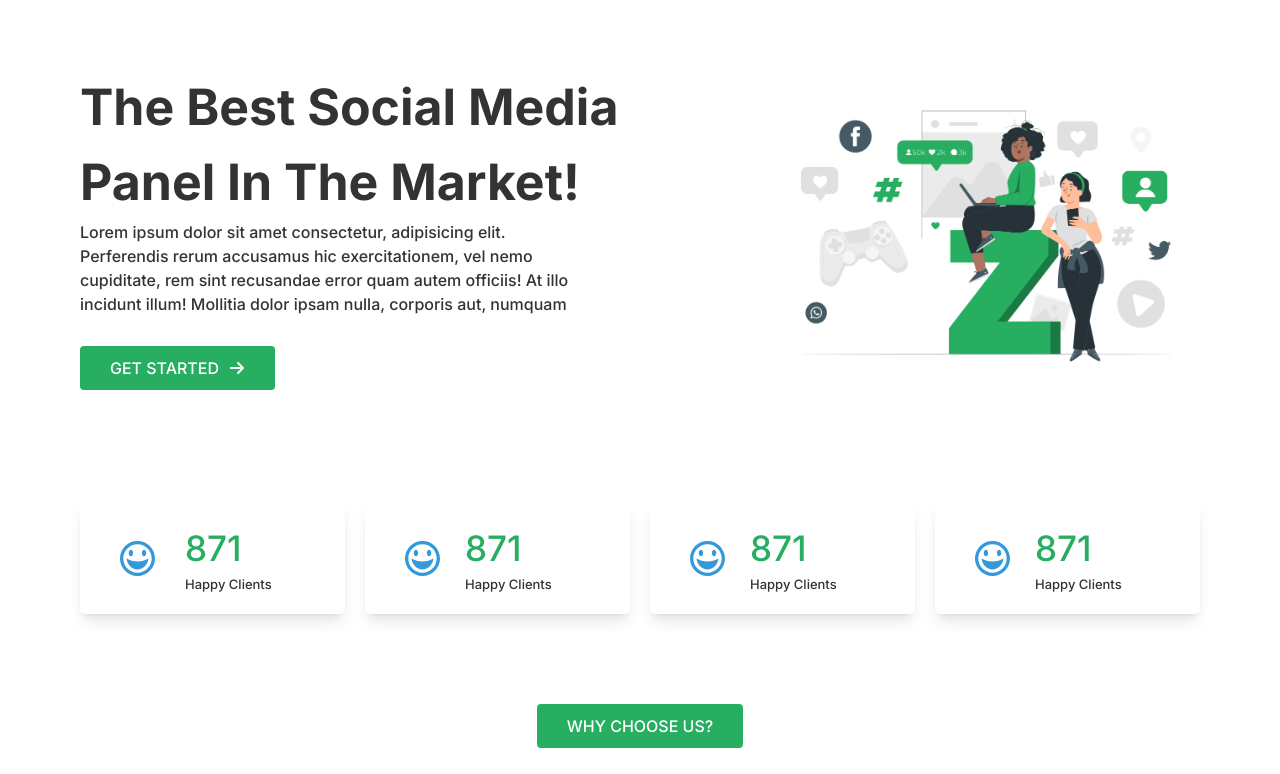
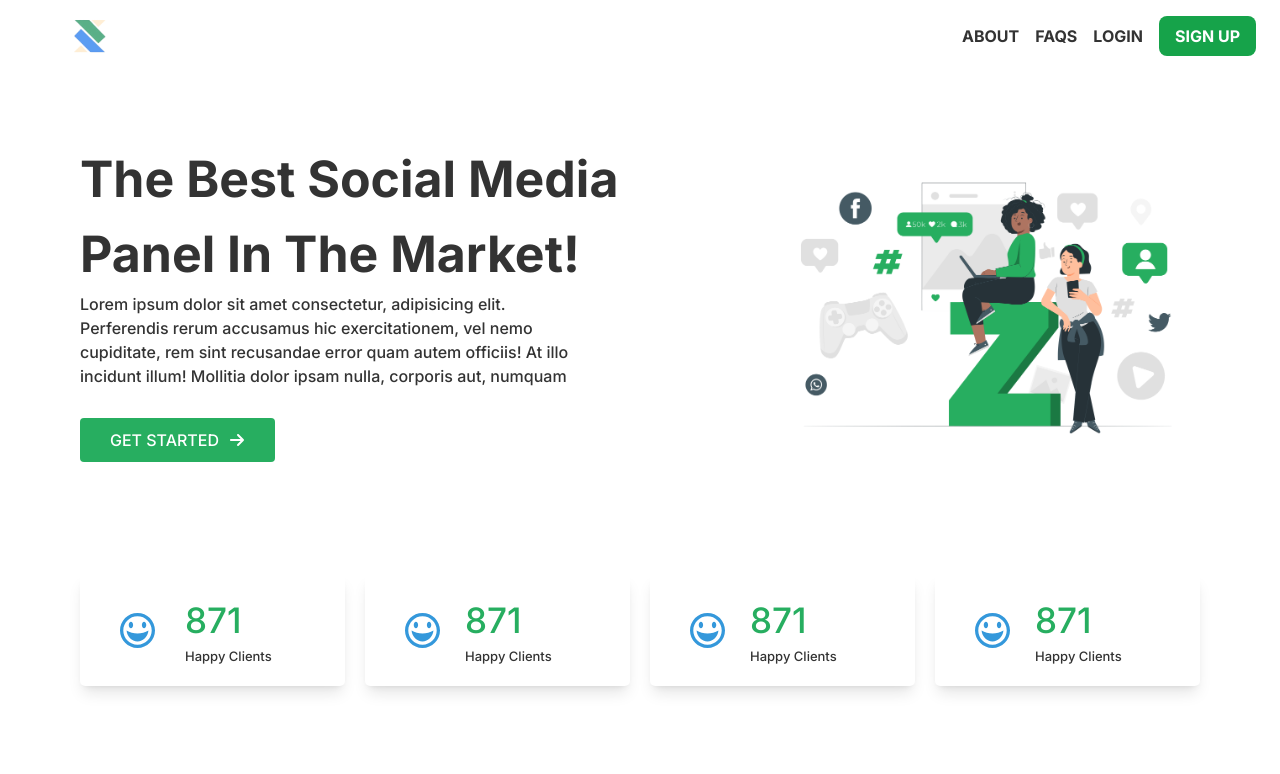
Before and after one commit to Derrick99234/famsup, a React (Create React App) app: page / in a window 1280 px wide. Shown: the top 774 px of the page. Built offline with nearby package versions, Linux system fonts and the light colour scheme.

Commit message:
moved the Navbar to home page

```diff
--- a/src/pages/Dashboard/NavBar.jsx
+++ b/src/pages/Dashboard/NavBar.jsx
@@ -11,17 +11,17 @@ const NavBar = () => {
 
   return (
     <>
-      <nav className=" bg-green-600 p-2">
+      <nav className="bg-white  p-2">
         <div className="container mx-auto px-4 py-2 flex justify-between items-center">
           <div className="flex items-center">
             <img src={Frame} alt="Logo" className="h-10 ml-12 cursor-pointer" />
           </div>
           <div className="hidden md:flex space-x-4 items-center">
             <a
-              href="#home"
-              className=" font-[700] text-myblack hover:text-blue-500"
+              href="#ourService"
+              className="text-myblack font-[700] hover:text-blue-500"
             >
-              BLOG
+              ABOUT
             </a>
             <a
               href="#about"
@@ -29,12 +29,7 @@ const NavBar = () => {
             >
               FAQS
             </a>
-            <a
-              href="#ourService"
-              className="text-myblack font-[700] hover:text-blue-500"
-            >
-              API
-            </a>
+
             <a
               href="/signin"
               className="text-myblack font-[700] hover:text-blue-500"
@@ -43,7 +38,7 @@ const NavBar = () => {
             </a>
             <a
               href="/signup"
-              className="bg-blue-600 text-white font-[700] hover:bg-yellow-600 px-4 py-2 rounded-lg"
+              className="bg-green-600 text-white font-[700] hover:bg-indigo-600 px-4 py-2 rounded-lg"
             >
               SIGN UP
             </a>
@@ -61,10 +56,10 @@ const NavBar = () => {
           <div className="md:hidden bg-white border-t border-gray-200">
             <div className="container mx-auto px-4 py-2 space-y-2">
               <a
-                href="#home"
+                href="#ourService"
                 className="block text-gray-700 font-[500] hover:text-blue-500"
               >
-                BLOG
+                ABOUT
               </a>
               <a
                 href="#about"
@@ -72,12 +67,7 @@ const NavBar = () => {
               >
                 FAQS
               </a>
-              <a
-                href="#ourService"
-                className="block text-gray-700 font-[500] hover:text-blue-500"
-              >
-                API
-              </a>
+
               <a
                 href="#contact"
                 className="block text-gray-700 font-[500] hover:text-blue-500"
@@ -86,7 +76,7 @@ const NavBar = () => {
               </a>
               <a
                 href="#"
-                className="block bg-blue-500 font-[500] text-white px-4 py-2 rounded hover:bg-blue-600"
+                className="block bg-green-600 font-[500] text-white px-4 py-2 rounded hover:bg-indigo-600"
               >
                 SIGN UP
               </a>
--- a/src/pages/Dashboard/UserDashboard.jsx
+++ b/src/pages/Dashboard/UserDashboard.jsx
@@ -1,5 +1,4 @@
 import React from "react";
-import NavBar from "../Dashboard/NavBar";
 import SideBar, { SidebarItem } from "../Dashboard/SideBar";
 import {
   LifeBuoy,
@@ -15,7 +14,6 @@ import {
 function UserDashboard() {
   return (
     <div className="flex flex-col h-screen">
-      <NavBar />
       <div className="flex flex-1">
         <SideBar>
           <SidebarItem
--- a/src/pages/Landing/Landing.jsx
+++ b/src/pages/Landing/Landing.jsx
@@ -1,25 +1,33 @@
-import React, { lazy, Suspense  } from "react";
+import React, { lazy, Suspense } from "react";
 import Section from "../../components/SectionLazy/Section";
+import NavBar from "../Dashboard/NavBar";
 
-const HeroSec = lazy(() => import('../../components/Hero/Hero'));
-const Achieve = lazy(() => import('../../components/Achievements/Achievements'));
-const WhyChoose = lazy(() => import('../../components/WhyChoose/Why'));
-
+const HeroSec = lazy(() => import("../../components/Hero/Hero"));
+const Achieve = lazy(() =>
+  import("../../components/Achievements/Achievements")
+);
+const WhyChoose = lazy(() => import("../../components/WhyChoose/Why"));
 
 function Landing() {
   return (
     <>
+      <NavBar />
       <div className="px-[30px] py-[20px] sm:px-[80px]">
         <Suspense>
-          <Section delay={0}><HeroSec /></Section>
+          <Section delay={0}>
+            <HeroSec />
+          </Section>
         </Suspense>
         <Suspense>
-        <Section delay={0}><Achieve /></Section>
+          <Section delay={0}>
+            <Achieve />
+          </Section>
         </Suspense>
         <Suspense>
-        <Section delay={0}><WhyChoose /></Section>
+          <Section delay={0}>
+            <WhyChoose />
+          </Section>
         </Suspense>
-
       </div>
     </>
   );
```
